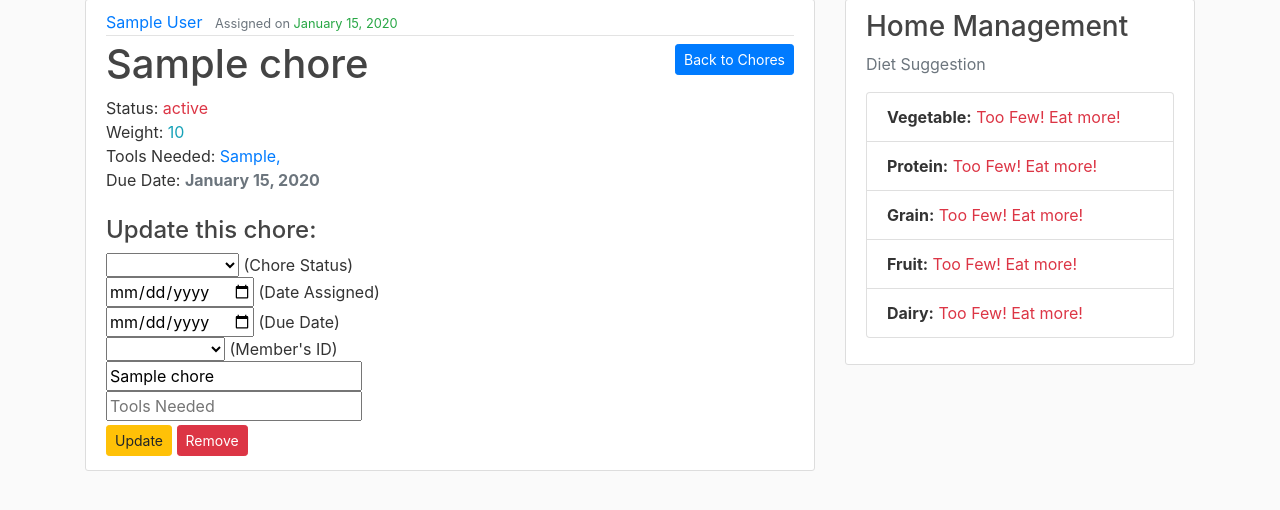
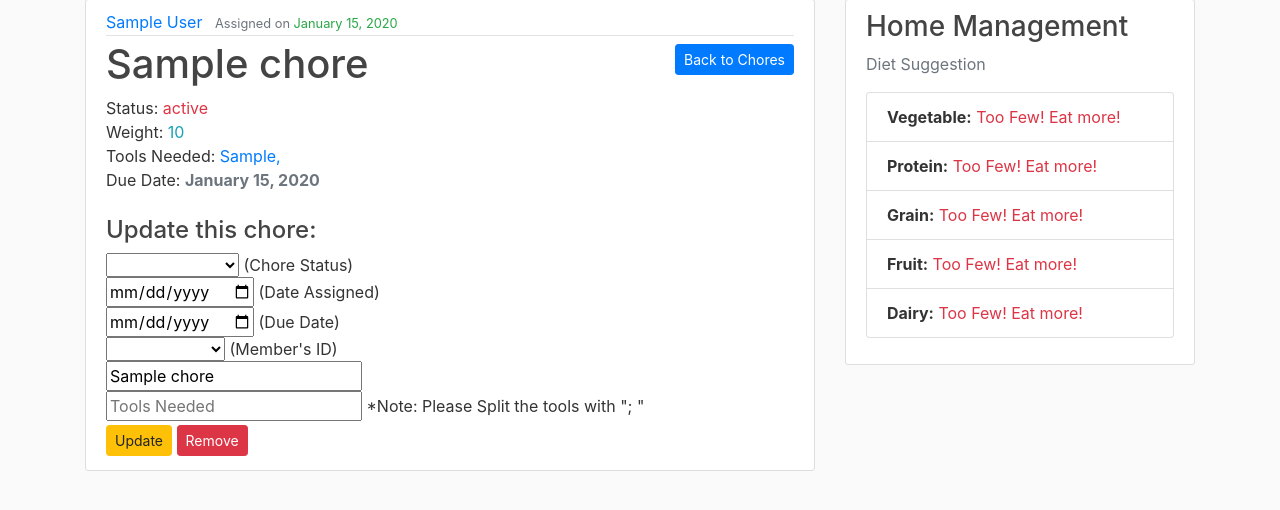
Before and after one commit to christinewoo/411_final_project, a Django app: page /chores/1/detail/ in a window 1280 px wide. Shown: the part 81-591 px from the top of the page. Run offline with Django 3.2, Linux system fonts and the light colour scheme; tables that the repository leaves empty hold one stand-in row (values such as "Sample post"); a database or web service that is not in the repository returns one stand-in record (values such as "Sample title"); some libraries are stand-ins or nearby versions.

Commit message:
add small instruction text in HTML file

```diff
--- a/Backend/dozenDuty/dozenDuty_app/templates/dozenDuty_app/chores_detail.html
+++ b/Backend/dozenDuty/dozenDuty_app/templates/dozenDuty_app/chores_detail.html
@@ -76,7 +76,7 @@
                     <input type="text" name="choreName" placeholder="Chore Name" value="{{chore.1}}">
                 </div>
                 <div>
-                    <input type="text" name="tools" placeholder="Tools Needed">
+                    <input type="text" name="tools" placeholder="Tools Needed"> *Note: Please Split the tools with "; "
                 </div>
                 <input class="btn btn-warning btn-sm mt-1 mb-1" type="submit" value="Update"/>
             </form>
--- a/Database/create_table.sql
+++ b/Database/create_table.sql
@@ -33,7 +33,7 @@ CREATE TABLE dozenDuty_app_grocery(
 	unitPrice	REAL unsigned,
 	quantity	REAL unsigned DEFAULT 0,
     numMember   INT unsigned DEFAULT 1,
-	purchaseDate	DATE NOT NULL,
+	PurchaseDate	DATE NOT NULL,
 	ExpirationDate	DATE,
 	ItemType	VARCHAR(20),
     ItemUnit    VARCHAR(10),
```
